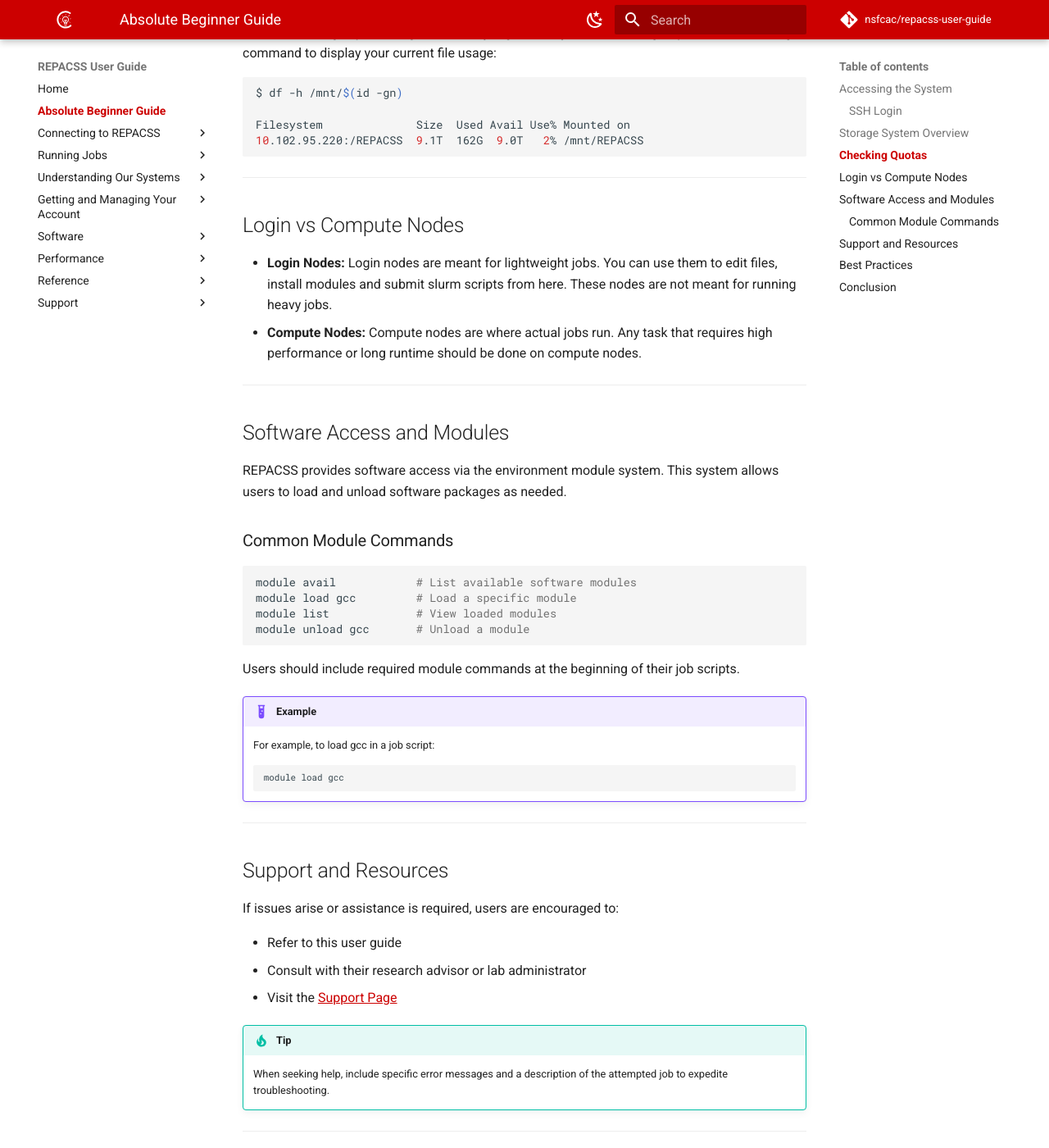
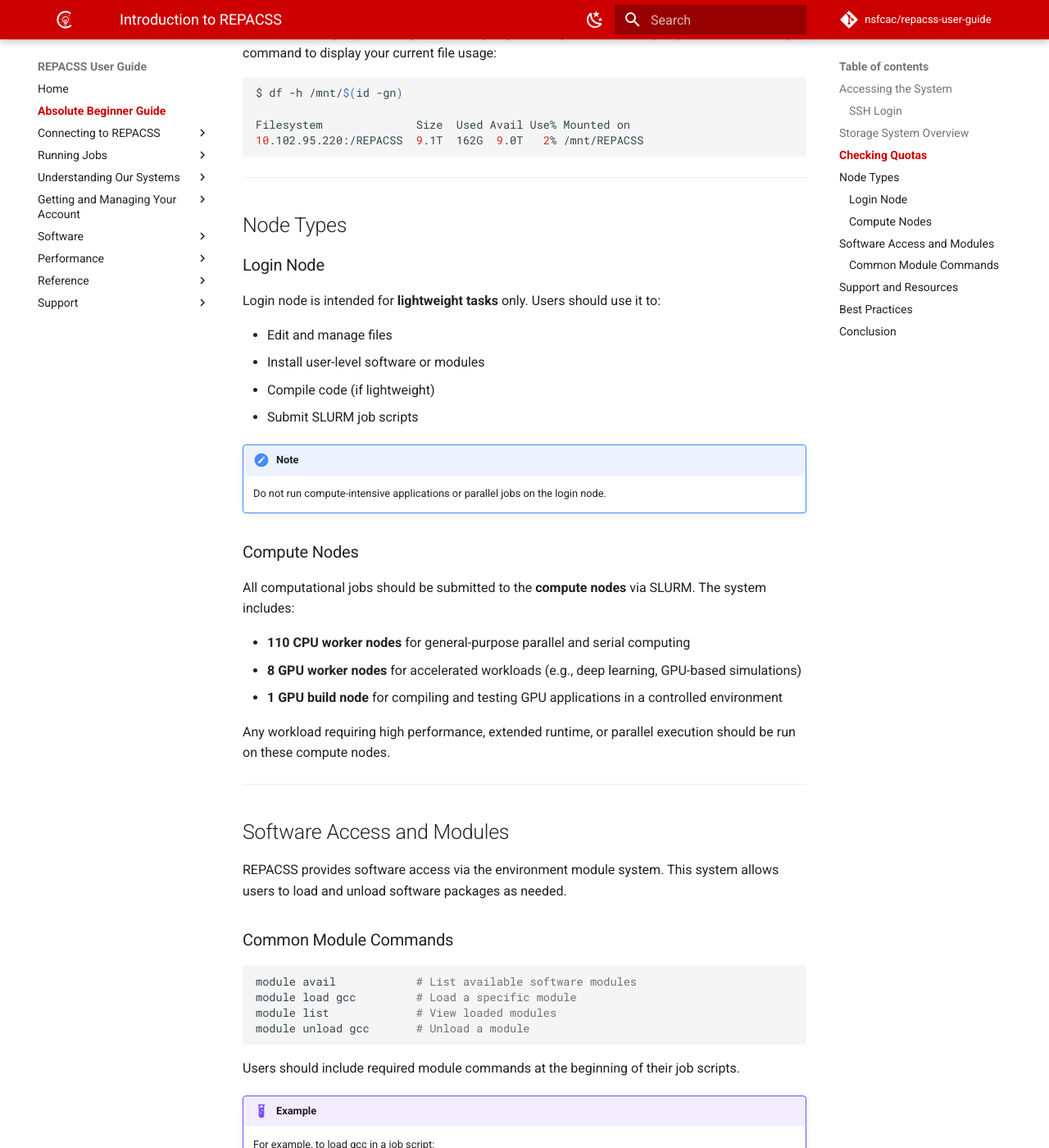
Before and after one commit to nsfcac/repacss-user-guide, an MkDocs documentation site: the page built from docs/absolute-beginner-guide.md, in a window 1280 px wide and 1400 px high, scrolled down 1522 px. Shown: the whole window at 82% size. Built offline with MkDocs 1.6.1 and Material for MkDocs 9.7.7, drawn with Linux system fonts in a browser that asks for light colours; comment, search, counter and statistics services are not loaded.

Commit message:
Submiting the recent changes

````diff
--- a/docs/absolute-beginner-guide.md
+++ b/docs/absolute-beginner-guide.md
@@ -1,3 +1,16 @@
+---
+title: Introduction to REPACSS
+description: Beginner onboarding guide for logging in, navigating storage, and running jobs on the REPACSS HPC cluster.
+tags:
+  - onboarding
+  - login
+  - ssh
+  - storage
+  - slurm
+  - modules
+  - cluster usage
+---
+
 # Introduction to REPACSS: A Beginner’s Guide
 
 !!! info "About this page"
@@ -8,7 +21,6 @@ Welcome to REPACSS — Remotely-managed Power Aware Computing Systems and Servic
 ---
 
 ## Accessing the System
-
 Before accessing REPACSS resources, users must be connected to TTUnet.
 
 !!! info "TTUnet VPN Usage Cases"
@@ -56,13 +68,32 @@ Filesystem              Size  Used Avail Use% Mounted on
 10.102.95.220:/REPACSS  9.1T  162G  9.0T   2% /mnt/REPACSS
 ```
 
+
 ---
+## Node Types
+### Login Node
 
-## Login vs Compute Nodes
-- **Login Nodes:**
-    Login nodes are meant for lightweight jobs. You can use them to edit files, install modules and submit slurm scripts from here. These nodes are not meant for running heavy jobs.
-- **Compute Nodes:**
-    Compute nodes are where actual jobs run. Any task that requires high performance or long runtime should be done on compute nodes.
+Login node is intended for **lightweight tasks** only. Users should use it to:
+
+- Edit and manage files
+- Install user-level software or modules
+- Compile code (if lightweight)
+- Submit SLURM job scripts
+
+!!! note
+    Do not run compute-intensive applications or parallel jobs on the login node.
+
+
+### Compute Nodes
+
+All computational jobs should be submitted to the **compute nodes** via SLURM. The system includes:
+
+- **110 CPU worker nodes** for general-purpose parallel and serial computing
+- **8 GPU worker nodes** for accelerated workloads (e.g., deep learning, GPU-based simulations)
+- **1 GPU build node** for compiling and testing GPU applications in a controlled environment
+
+Any workload requiring high performance, extended runtime, or parallel execution should be run on these compute nodes.
+
 ---
 
 <!-- ## Submitting Compute Jobs
````
Also changed, not shown: docs/connecting/index.md (+1 -1 lines).
